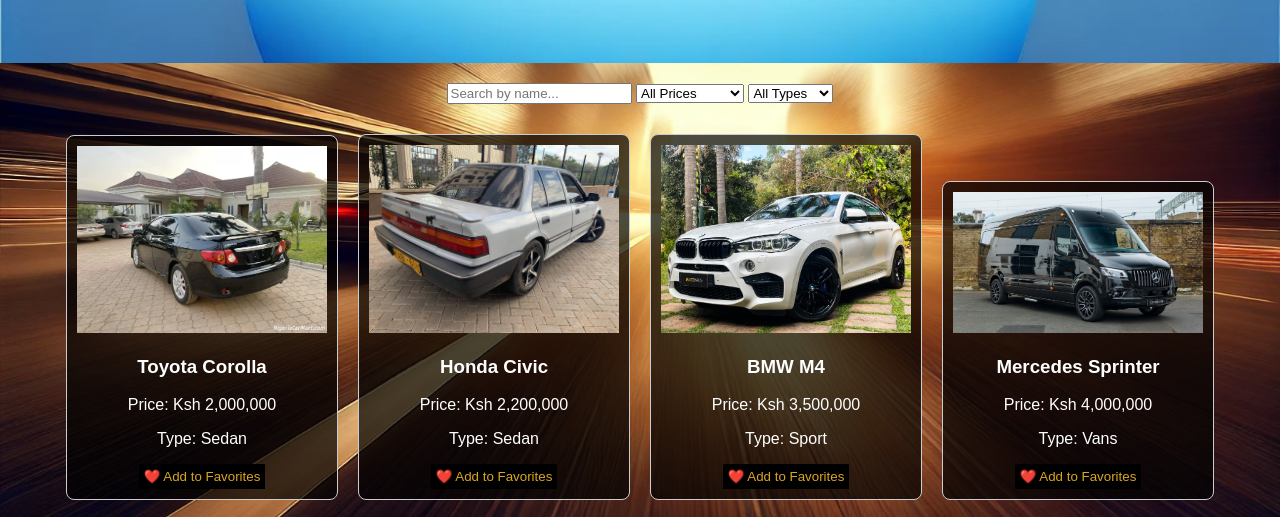
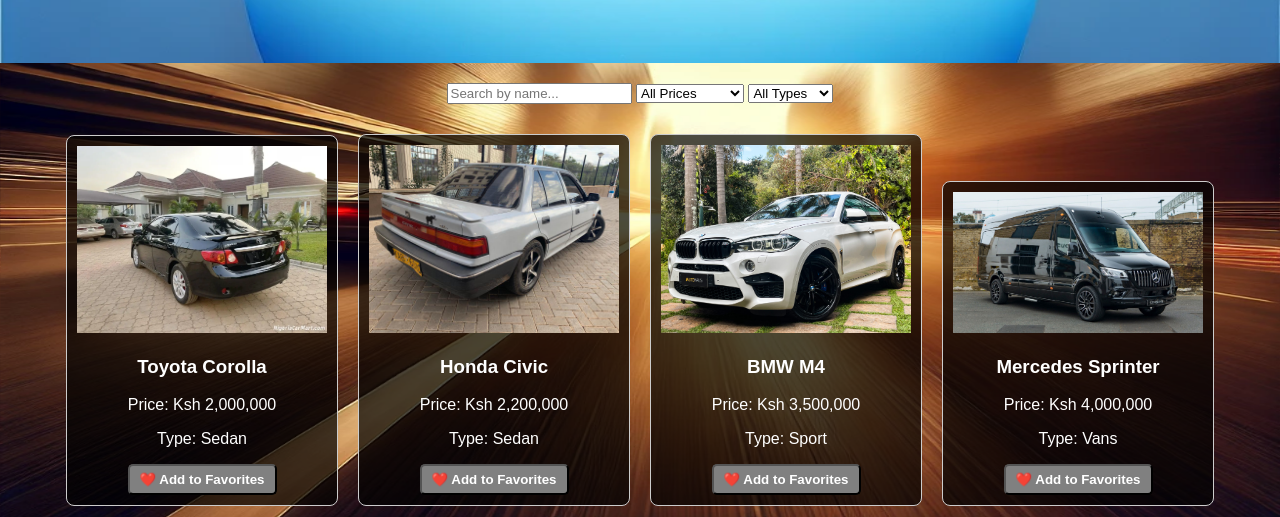
Before and after one commit to kmwirigii/Skiees--Motors, a plain HTML site: page index.html in a window 1280 px wide. Shown: the part 228-745 px from the top of the page. Drawn offline with Linux system fonts and the light colour scheme.

Commit message:
updates favourite button

```diff
--- a/styles.css
+++ b/styles.css
@@ -38,12 +38,13 @@
 }
 
 .favorite-btn {
-    background-color: black;
-    color: goldenrod;
-    padding: 5px;
-    border: none;
-    cursor: pointer;
+    background-color: grey;
+    color: white;
+    border-radius: 5px;
+    padding: 6px 10px;
+    font-weight: bold;
 }
+
 
 #favorites-container {
     margin-top: 20px;
```
